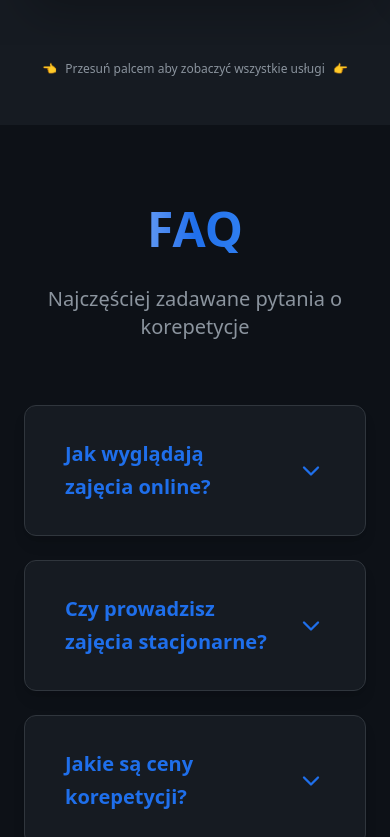
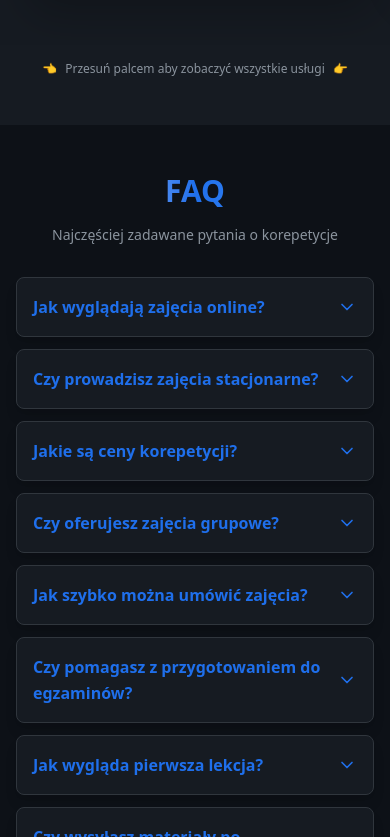
Before and after one commit to PatrykKul/PatrykKulesza, a Next.js app: page / in a window 390 px wide. Shown: the part 5987-6824 px from the top of the page. Built offline with nearby package versions, Linux system fonts and the light colour scheme.

Commit message:
Faq responsive test

```diff
--- a/src/app/page.tsx
+++ b/src/app/page.tsx
@@ -2387,7 +2387,7 @@ const ServicesSection = ({ data }: { data: HomePageData }) => {
 };
 
 // ==========================================
-// ❓ FAQ SECTION - Enhanced with larger text
+// ❓ RESPONSIVE FAQ SECTION - Mobile First
 // ==========================================
 const FaqSection = ({ data }: { data: HomePageData }) => {
   const [ref, inView] = useAdvancedInView();
@@ -2402,7 +2402,7 @@ const FaqSection = ({ data }: { data: HomePageData }) => {
   }, []);
 
   return (
-    <section ref={ref} id="faq" className="py-20 bg-[#0d1117]">
+    <section ref={ref} id="faq" className="py-12 sm:py-16 md:py-20 bg-[#0d1117]">
       {/* Structured data dla FAQ */}
       <script
         type="application/ld+json"
@@ -2411,35 +2411,35 @@ const FaqSection = ({ data }: { data: HomePageData }) => {
         }}
       />
 
-      <div className="container mx-auto px-6">
+      <div className="container mx-auto px-4 sm:px-6">
         <motion.div
           initial={{ opacity: 0, y: 30 }}
           animate={inView ? { opacity: 1, y: 0 } : {}}
           transition={{ duration: 0.8 }}
-          className="text-center mb-16"
+          className="text-center mb-8 sm:mb-12 md:mb-16"
         >
-          <h2 className="text-5xl md:text-6xl font-extrabold mb-8 bg-gradient-to-r from-[#f0f6fc] via-[#1f6feb] to-[#58a6ff] bg-clip-text text-transparent">
+          <h2 className="text-3xl sm:text-4xl md:text-5xl lg:text-6xl font-extrabold mb-4 sm:mb-6 md:mb-8 bg-gradient-to-r from-[#f0f6fc] via-[#1f6feb] to-[#58a6ff] bg-clip-text text-transparent">
             FAQ
           </h2>
-          <p className="text-xl text-[#8b949e] max-w-3xl mx-auto">
+          <p className="text-sm sm:text-base md:text-lg lg:text-xl text-[#8b949e] max-w-3xl mx-auto px-2 sm:px-0">
             Najczęściej zadawane pytania o korepetycje
           </p>
         </motion.div>
 
-        <div className="max-w-5xl mx-auto space-y-6 ">
+        <div className="max-w-5xl mx-auto space-y-3 sm:space-y-4 md:space-y-6">
           {data.faq.map((item, index) => (
             <motion.div
               key={index}
               initial={{ opacity: 0, y: 20 }}
               animate={inView ? { opacity: 1, y: 0 } : {}}
               transition={{ duration: 0.6, delay: index * 0.1 }}
-              className="bg-[#161b22] border border-[#30363d] rounded-xl overflow-hidden hover:border-[#1f6feb]/50 transition-all duration-300 shadow-lg hover:shadow-xl"
+              className="bg-[#161b22] border border-[#30363d] rounded-lg sm:rounded-xl overflow-hidden hover:border-[#1f6feb]/50 transition-all duration-300 shadow-lg hover:shadow-xl"
             >
               <button
                 onClick={() => toggleItem(index)}
-                className="w-full px-10 py-8 text-left flex items-center justify-between group focus:outline-none cursor-pointer"
+                className="w-full px-4 sm:px-6 md:px-8 lg:px-10 py-4 sm:py-6 md:py-8 text-left flex items-center justify-between group focus:outline-none cursor-pointer"
               >
-                <h3 className="text-xl md:text-2xl font-semibold text-[#1f6feb] group-hover:text-[#58a6ff] transition-colors duration-300 pr-6 leading-relaxed">
+                <h3 className="text-base sm:text-lg md:text-xl lg:text-2xl font-semibold text-[#1f6feb] group-hover:text-[#58a6ff] transition-colors duration-300 pr-3 sm:pr-4 md:pr-6 leading-relaxed">
                   {item.question}
                 </h3>
 
@@ -2448,7 +2448,7 @@ const FaqSection = ({ data }: { data: HomePageData }) => {
                   transition={{ duration: 0.3 }}
                   className="flex-shrink-0"
                 >
-                  <ChevronDown className="w-7 h-7 text-[#1f6feb]" />
+                  <ChevronDown className="w-5 h-5 sm:w-6 sm:h-6 md:w-7 md:h-7 text-[#1f6feb]" />
                 </motion.div>
               </button>
 
@@ -2461,14 +2461,14 @@ const FaqSection = ({ data }: { data: HomePageData }) => {
                     transition={{ duration: 0.3, ease: "easeInOut" }}
                     className="overflow-hidden"
                   >
-                    <div className="px-10 pb-8 border-t border-[#30363d]">
+                    <div className="px-4 sm:px-6 md:px-8 lg:px-10 pb-4 sm:pb-6 md:pb-8 border-t border-[#30363d]">
                       <motion.div
                         initial={{ y: -10, opacity: 0 }}
                         animate={{ y: 0, opacity: 1 }}
                         transition={{ duration: 0.3, delay: 0.1 }}
-                        className="pt-6"
+                        className="pt-3 sm:pt-4 md:pt-6"
                       >
-                        <p className="text-[#f0f6fc] text-lg leading-relaxed whitespace-pre-line">
+                        <p className="text-[#f0f6fc] text-sm sm:text-base md:text-lg leading-relaxed whitespace-pre-line">
                           {item.answer}
                         </p>
                       </motion.div>
```
